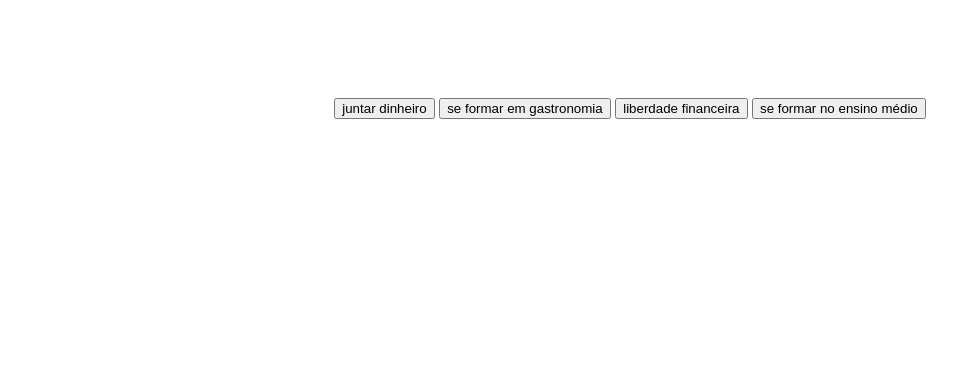
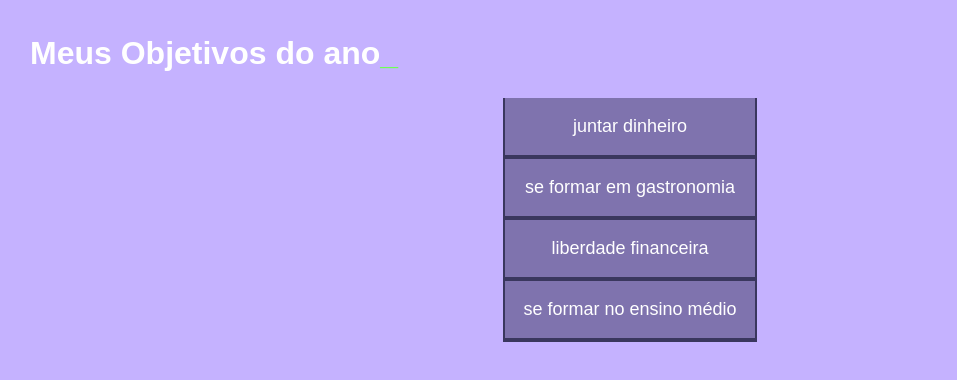
Before and after one commit to arthurddn/metas-do-ano, a plain HTML site: page index.html in a window 1280 px wide. Shown: the whole page, without its empty margins (10-967 px from the left). Drawn offline with Linux system fonts and the light colour scheme.

Commit message:
Add files via upload

```diff
--- a/style.css
+++ b/style.css
@@ -1,5 +1,5 @@
 :root {
-    --cor-de-fundo: rgba(66, 0, 255, 0,3);
+    --cor-de-fundo: rgba(66, 0, 255, 0.3);
     --verde: #6FFF57;
     --branco: #FFFFFF;
     --botao-ativo: #3A375E;
@@ -26,3 +26,22 @@ body {
     width: 100%;
     font-size: 32px;
 }
+.titulo-principal span {
+    color: var(--verde);
+}
+.botao {
+    font-family: "Crakra Petch", sans-serif;
+    background-color: var(--botao-inativo);
+    color: var(--branco);
+    display: flex;
+    justify-content: center;
+    padding: 1em;
+    font-size: 18px;
+    align-items: center;
+    width: 100%;
+    border-bottom: 4px solid var(--botao-ativo);
+    border-left: 2px solid var(--botao-ativo);
+    border-right: 2px solid var(--botao-ativo);
+    border-top: none;
+
+}
```
